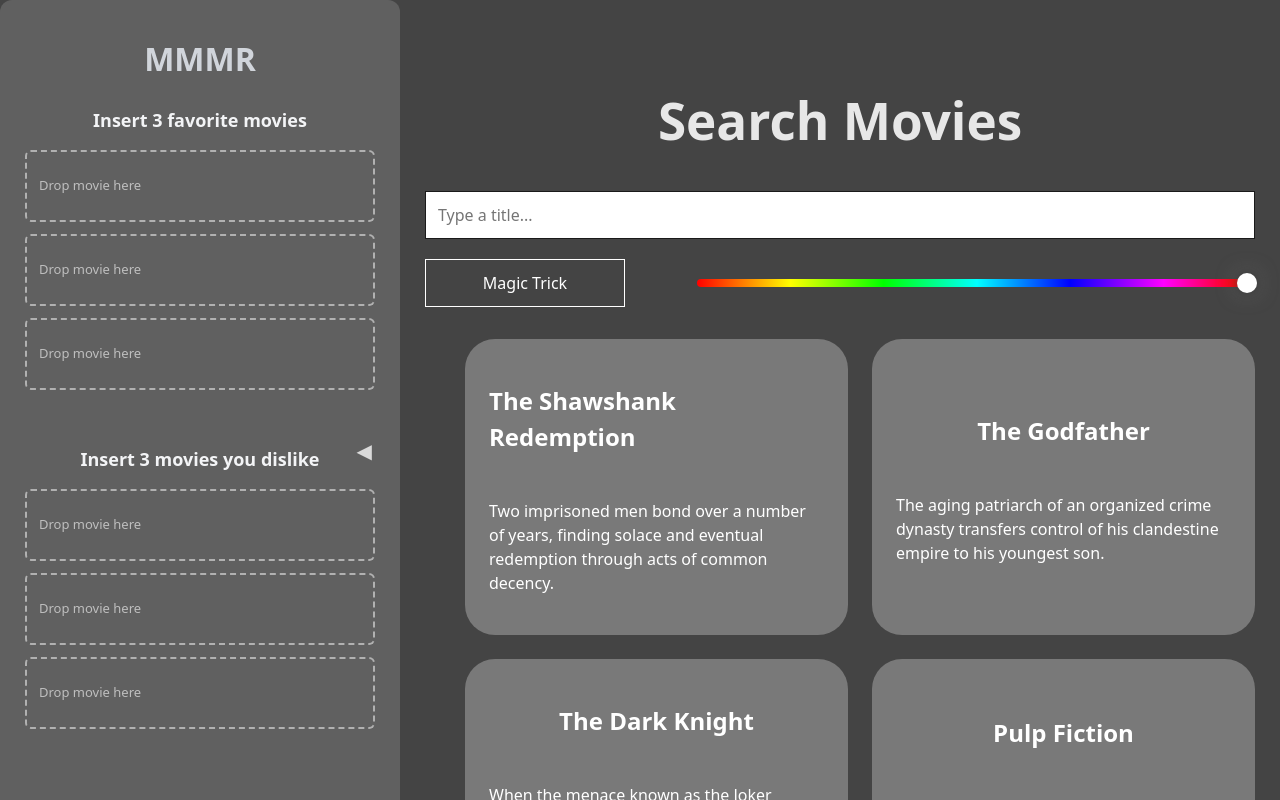
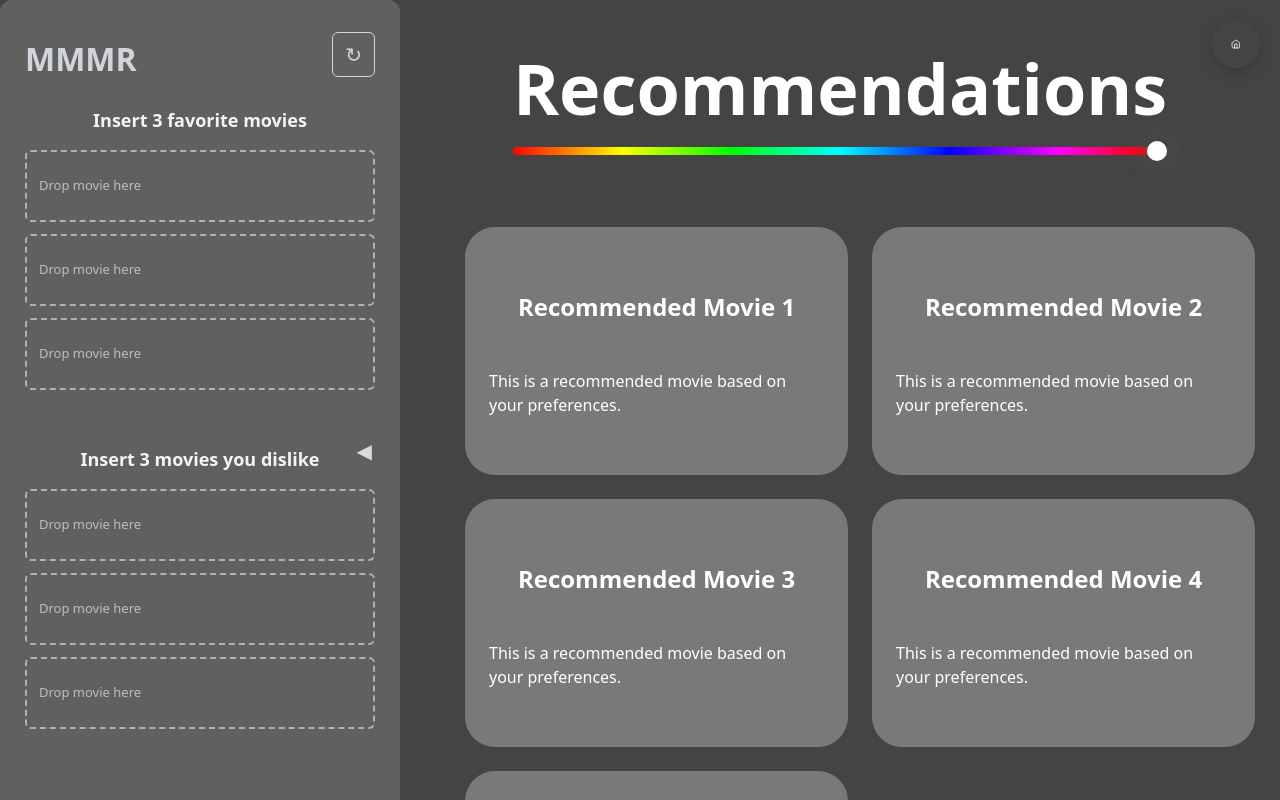
Before and after one commit to aaravgoel2209/ml-multi-model-movie-recommender, a React (Vite) app in the folder frontend/: page /recommend in a window 1280 px wide. Shown: the top 800 px of the page. Built offline with nearby package versions, Linux system fonts and the light colour scheme.

Commit message:
Corrected Recommend Page and updated Navbar. Added loading and routing logic

```diff
--- a/frontend/package.json
+++ b/frontend/package.json
@@ -11,7 +11,8 @@
   },
   "dependencies": {
     "react": "^19.2.0",
-    "react-dom": "^19.2.0"
+    "react-dom": "^19.2.0",
+    "react-router-dom": "^7.13.0"
   },
   "devDependencies": {
     "@eslint/js": "^9.39.1",
--- /dev/null
+++ b/frontend/src/components/HomeButton.css
@@ -0,0 +1,32 @@
+.home-button {
+  position: fixed;
+  top: 20px;
+  right: 20px;
+  z-index: 100;
+  width: 48px;
+  height: 48px;
+  border-radius: 50%;
+  border: none;
+  background: color-mix(in oklab, var(--color) 50%, hsl((var(--color_value) + 20), var(--saturation_level), 50%) 50%);
+  color: white;
+  cursor: pointer;
+  display: flex;
+  align-items: center;
+  justify-content: center;
+  transition: all 0.3s ease;
+  box-shadow: 0 4px 15px rgba(0, 0, 0, 0.2);
+}
+
+.home-button:hover {
+  transform: scale(1.1);
+  box-shadow: 0 6px 20px rgba(0, 0, 0, 0.3);
+}
+
+.home-button:active {
+  transform: scale(0.95);
+}
+
+.home-button svg {
+  width: 24px;
+  height: 24px;
+}
--- /dev/null
+++ b/frontend/src/components/HomeButton.tsx
@@ -0,0 +1,30 @@
+import { useNavigate } from 'react-router-dom';
+import './HomeButton.css';
+
+const HomeButton: React.FC = () => {
+  const navigate = useNavigate();
+
+  const handleHomeClick = () => {
+    navigate('/');
+  };
+
+  return (
+    <button className="home-button" onClick={handleHomeClick} aria-label="Go to home">
+      <svg
+        width="24"
+        height="24"
+        viewBox="0 0 24 24"
+        fill="none"
+        stroke="currentColor"
+        strokeWidth="2"
+        strokeLinecap="round"
+        strokeLinejoin="round"
+      >
+        <path d="M3 9l9-7 9 7v11a2 2 0 0 1-2 2H5a2 2 0 0 1-2-2z" />
+        <polyline points="9 22 9 12 15 12 15 22" />
+      </svg>
+    </button>
+  );
+};
+
+export default HomeButton;
--- /dev/null
+++ b/frontend/src/components/Loading.css
@@ -0,0 +1,34 @@
+.loading-container {
+  display: flex;
+  flex-direction: column;
+  justify-content: center;
+  align-items: center;
+  height: 100vh;
+  width: 100%;
+  background: color-mix(in oklab, var(--color) 50%, white 50%);
+  z-index: 1000;
+}
+
+.loading-spinner {
+  width: 50px;
+  height: 50px;
+  border: 4px solid rgba(255, 255, 255, 0.3);
+  border-top: 4px solid white;
+  border-radius: 50%;
+  animation: spin 1s linear infinite;
+  margin-bottom: 20px;
+}
+
+@keyframes spin {
+  to {
+    transform: rotate(360deg);
+  }
+}
+
+.loading-text {
+  color: white;
+  font-size: 18px;
+  font-weight: 500;
+  margin: 0;
+  letter-spacing: 0.5px;
+}
--- /dev/null
+++ b/frontend/src/components/Loading.tsx
@@ -0,0 +1,13 @@
+import React from 'react';
+import './Loading.css';
+
+const Loading: React.FC = () => {
+  return (
+    <div className="loading-container">
+      <div className="loading-spinner"></div>
+      <p className="loading-text">Loading recommendations...</p>
+    </div>
+  );
+};
+
+export default Loading;
--- a/frontend/src/components/Nav.css
+++ b/frontend/src/components/Nav.css
@@ -24,6 +24,39 @@
     margin: 0;
     margin-top: 10px;
     transition: opacity 0.6s cubic-bezier(0.4, 0, 0.2, 1);
+}
+
+.navbar-header {
+    display: flex;
+    align-items: center;
+    justify-content: space-between;
+    width: 100%;
+    gap: 10px;
+}
+
+.restart-btn {
+    background: none;
+    border: 1px solid #d1d5db;
+    color: #d1d5db;
+    font-size: 20px;
+    cursor: pointer;
+    padding: 8px 12px;
+    border-radius: 6px;
+    transition: all 0.3s ease;
+    display: flex;
+    align-items: center;
+    justify-content: center;
+}
+
+.restart-btn:hover {
+    color: #fff;
+    border-color: #fff;
+    background-color: rgba(255, 255, 255, 0.1);
+    transform: rotate(180deg);
+}
+
+.restart-btn:active {
+    transform: rotate(180deg) scale(0.95);
 }
 
 .navbar.closed .navbar-title {
--- a/frontend/src/components/Nav.tsx
+++ b/frontend/src/components/Nav.tsx
@@ -8,8 +8,10 @@
 
 export const Nav: React.FC = () => {
     const [isOpen, setIsOpen] = useState(true);
-    const [movies, setMovies] = useState<(DroppedMovie | null)[]>([null, null, null]);
+    const [favoriteMovies, setFavoriteMovies] = useState<(DroppedMovie | null)[]>([null, null, null]);
+    const [dislikedMovies, setDislikedMovies] = useState<(DroppedMovie | null)[]>([null, null, null]);
     const [dragOverIndex, setDragOverIndex] = useState<number | null>(null);
+    const [dragOverSection, setDragOverSection] = useState<'favorite' | 'disliked' | null>(null);
 
     const toggleNav = () => {
         setIsOpen(!isOpen);
@@ -20,35 +22,65 @@
         document.documentElement.style.setProperty('--nav-width', newWidth);
     }, [isOpen]);
 
-    const handleDragOver = (e: React.DragEvent<HTMLDivElement>, index: number) => {
+    const handleDragOver = (e: React.DragEvent<HTMLDivElement>, index: number, section: 'favorite' | 'disliked') => {
         e.preventDefault();
         e.dataTransfer.dropEffect = 'copy';
         setDragOverIndex(index);
+        setDragOverSection(section);
     };
 
     const handleDragLeave = () => {
         setDragOverIndex(null);
+        setDragOverSection(null);
     };
 
-    const handleDrop = (e: React.DragEvent<HTMLDivElement>, index: number) => {
+    const handleDropFavorite = (e: React.DragEvent<HTMLDivElement>, index: number) => {
         e.preventDefault();
         setDragOverIndex(null);
+        setDragOverSection(null);
 
         // Get the movie data from the drag event
         const movieTitle = e.dataTransfer.getData('movieTitle');
         const movieId = e.dataTransfer.getData('movieId');
 
         if (movieTitle && movieId) {
-            const updatedMovies = [...movies];
+            const updatedMovies = [...favoriteMovies];
             updatedMovies[index] = { id: movieId, title: movieTitle };
-            setMovies(updatedMovies);
+            setFavoriteMovies(updatedMovies);
         }
     };
 
-    const removeMovie = (index: number) => {
-        const updatedMovies = [...movies];
-        updatedMovies[index] = null;
-        setMovies(updatedMovies);
+    const handleDropDisliked = (e: React.DragEvent<HTMLDivElement>, index: number) => {
+        e.preventDefault();
+        setDragOverIndex(null);
+        setDragOverSection(null);
+
+        // Get the movie data from the drag event
+        const movieTitle = e.dataTransfer.getData('movieTitle');
+        const movieId = e.dataTransfer.getData('movieId');
+
+        if (movieTitle && movieId) {
+            const updatedMovies = [...dislikedMovies];
+            updatedMovies[index] = { id: movieId, title: movieTitle };
+            setDislikedMovies(updatedMovies);
+        }
+    };
+
+    const removeMovie = (index: number, section: 'favorite' | 'disliked') => {
+        if (section === 'favorite') {
+            const updatedMovies = [...favoriteMovies];
+            updatedMovies[index] = null;
+            setFavoriteMovies(updatedMovies);
+        } else {
+            const updatedMovies = [...dislikedMovies];
+            updatedMovies[index] = null;
+            setDislikedMovies(updatedMovies);
+        }
+    };
+
+    const handleRestart = () => {
+        setFavoriteMovies([null, null, null]);
+        setDislikedMovies([null, null, null]);
     };
 
     return (
@@ -56,26 +88,38 @@
             <nav
                 className={`navbar ${isOpen ? 'open' : 'closed'}`}
             >
-                <h2 className="navbar-title">MMMR</h2>
+                <div className="navbar-header">
+                    <h2 className="navbar-title">MMMR</h2>
+                    {isOpen && (
+                        <button
+                            className="restart-btn"
+                            onClick={handleRestart}
+                            aria-label="Restart and clear all movies"
+                            title="Clear all movies"
+                        >
+                            ↻
+                        </button>
+                    )}
+                </div>
 
                 {isOpen && (
                     <div className="nav-content">
                         <h3 className="nav-subtitle">Insert 3 favorite movies</h3>
-                        <div className="movies-input-container">
-                            {movies.map((movie, index) => (
+                        <div className="movies-input-container favorite-movies">
+                            {favoriteMovies.map((movie, index) => (
                                 <div
                                     key={index}
-                                    className={`movie-drop-zone ${dragOverIndex === index ? 'drag-over' : ''}`}
-                                    onDragOver={(e) => handleDragOver(e, index)}
+                                    className={`movie-drop-zone ${dragOverIndex === index && dragOverSection === 'favorite' ? 'drag-over' : ''}`}
+                                    onDragOver={(e) => handleDragOver(e, index, 'favorite')}
                                     onDragLeave={handleDragLeave}
-                                    onDrop={(e) => handleDrop(e, index)}
+                                    onDrop={(e) => handleDropFavorite(e, index)}
                                 >
                                     {movie ? (
                                         <div className="movie-item">
                                             <span className="movie-title">{movie.title}</span>
                                             <button
                                                 className="remove-btn"
-                                                onClick={() => removeMovie(index)}
+                                                onClick={() => removeMovie(index, 'favorite')}
                                                 aria-label="Remove movie"
                                             >
                                                 ✕
@@ -89,21 +133,21 @@
                         </div>
                         <br />
                         <h3 className="nav-subtitle">Insert 3 movies you dislike</h3>
-                        <div className="movies-input-container">
-                            {movies.map((movie, index) => (
+                        <div className="movies-input-container disliked-movies">
+                            {dislikedMovies.map((movie, index) => (
                                 <div
                                     key={index}
-                                    className={`movie-drop-zone ${dragOverIndex === index ? 'drag-over' : ''}`}
-                                    onDragOver={(e) => handleDragOver(e, index)}
+                                    className={`movie-drop-zone ${dragOverIndex === index && dragOverSection === 'disliked' ? 'drag-over' : ''}`}
+                                    onDragOver={(e) => handleDragOver(e, index, 'disliked')}
                                     onDragLeave={handleDragLeave}
-                                    onDrop={(e) => handleDrop(e, index)}
+                                    onDrop={(e) => handleDropDisliked(e, index)}
                                 >
                                     {movie ? (
                                         <div className="movie-item">
                                             <span className="movie-title">{movie.title}</span>
                                             <button
                                                 className="remove-btn"
-                                                onClick={() => removeMovie(index)}
+                                                onClick={() => removeMovie(index, 'disliked')}
                                                 aria-label="Remove movie"
                                             >
                                                 ✕
--- a/frontend/src/main.tsx
+++ b/frontend/src/main.tsx
@@ -1,10 +1,13 @@
 import { StrictMode } from 'react'
 import { createRoot } from 'react-dom/client'
+import { BrowserRouter } from 'react-router-dom'
 import './index.css'
 import App from './pages/App.tsx'
 
 createRoot(document.getElementById('root')!).render(
   <StrictMode>
-    <App />
+    <BrowserRouter>
+      <App />
+    </BrowserRouter>
   </StrictMode>,
 )
--- a/frontend/src/pages/App.css
+++ b/frontend/src/pages/App.css
@@ -145,3 +145,21 @@
     box-shadow: 0 0 20px #a82929, 0 0 30px #298aa8, inset 0 0 15px rgba(255, 255, 255, 0.3), 0 0 15px rgba(255, 255, 255, 0.8);
   }
 }
+
+/* Recommend Page Styles */
+.recommend-header {
+  text-align: center;
+  margin-bottom: 40px;
+}
+
+.recommend-header h1 {
+  margin: 0 0 20px 0;
+  font-size: 70px;
+  color: #fff;
+}
+
+.color-range {
+  max-width: 100%;
+  margin: 0 auto;
+  display: block;
+}
--- a/frontend/src/pages/App.tsx
+++ b/frontend/src/pages/App.tsx
@@ -1,16 +1,39 @@
 import './App.css'
+import { useState } from 'react';
+import { Routes, Route } from 'react-router-dom';
 import { Nav } from '../components/Nav';
 import HomePage from './home/HomePage';
-//import RecommendPage from './recommend/RecommendPage';
+import RecommendPage from './recommend/RecommendPage';
+import Loading from '../components/Loading';
 
 function App() {
+  const [isLoading, setIsLoading] = useState(false);
 
+  const handleMagicTrick = () => {
+    // Set loading state - will remain until backend responds
+    setIsLoading(true);
+  };
+
+  const handleNavigateComplete = () => {
+    // Called when backend data is loaded and RecommendPage is ready
+    // This will be triggered by RecommendPage's onEnter callback
+    setIsLoading(false);
+  };
 
   return (
-    <div className="App">
-      <Nav />
-      <HomePage />
-    </div>
+    <>
+      {/* Always render Routes so navigation works */}
+      <div className="App">
+        <Nav />
+        <Routes>
+          <Route path="/" element={<HomePage onMagicTrick={handleMagicTrick} />} />
+          <Route path="/recommend" element={<RecommendPage onEnter={handleNavigateComplete} />} />
+        </Routes>
+      </div>
+
+      {/* Loading overlay appears on top of Routes */}
+      {isLoading && <Loading />}
+    </>
   )
 }
 
--- a/frontend/src/pages/home/HomePage.tsx
+++ b/frontend/src/pages/home/HomePage.tsx
@@ -1,5 +1,10 @@
-import { useState, useEffect } from 'react';
+import { useState, useEffect, useCallback } from 'react';
+import { useNavigate } from 'react-router-dom';
 import Card from '../../components/Card';
+
+interface HomePageProps {
+  onMagicTrick: () => void;
+}
 
 interface Movie {
     id: string;
@@ -13,9 +18,15 @@
     { id: 'movie-3', title: 'The Dark Knight', description: 'When the menace known as the Joker wreaks havoc and chaos on the people of Gotham, Batman must accept one of the greatest psychological tests.' },
     { id: 'movie-4', title: 'Pulp Fiction', description: 'The lives of two mob hitmen, a boxer, a gangster and his wife intertwine in four tales of violence and redemption.' },
     { id: 'movie-5', title: 'Forrest Gump', description: 'The presidencies of Kennedy and Johnson unfold from the perspective of an Alabama man with an IQ of 75.' },
+    { id: 'movie-6', title: 'Inception', description: 'A skilled thief who steals corporate secrets through the use of dream-sharing technology is given the inverse task of planting an idea.' },
+    { id: 'movie-7', title: 'Interstellar', description: 'A team of explorers travel through a wormhole in space in an attempt to ensure humanity\'s survival.' },
+    { id: 'movie-8', title: 'The Matrix', description: 'A computer hacker learns from mysterious rebels about the true nature of his reality and his role in the war against its controllers.' },
+    { id: 'movie-9', title: 'Gladiator', description: 'A former Roman General sets out to exact vengeance against the corrupt emperor who murdered his family and sent him into slavery.' },
+    { id: 'movie-10', title: 'The Silence of the Lambs', description: 'A young FBI cadet must receive the help of an incarcerated cannibal killer to help catch another serial killer who skins his victims.' },
 ];
 
-function HomePage() {
+function HomePage({ onMagicTrick }: HomePageProps) {
+  const navigate = useNavigate();
   const [colorValue, setColorValue] = useState(360);
   const saturation = colorValue === 360 ? 0 : 50;
   const [draggedMovie, setDraggedMovie] = useState<{ id: string; title: string } | null>(null);
@@ -30,6 +41,13 @@
     e.dataTransfer.effectAllowed = 'copy';
   };
 
+  const handleMagicTrick = useCallback(() => {
+    onMagicTrick();
+    setTimeout(() => {
+      navigate('/recommend');
+    }, 500);
+  }, [navigate, onMagicTrick]);
+
   if (draggedMovie && !draggedMovie.id) {
     console.log(draggedMovie);
   }
@@ -40,7 +58,7 @@
         <h1>Search Movies</h1>
         <input type="text" placeholder="Type a title..." />
         <div>
-          <button>Magic Trick</button>
+          <button onClick={handleMagicTrick}>Magic Trick</button>
           <input type="range" min="0" max="360" value={colorValue} onChange={(e) => setColorValue(parseInt(e.target.value))}/>
         </div>
       </div>
--- a/frontend/src/pages/recommend/RecommendPage.tsx
+++ b/frontend/src/pages/recommend/RecommendPage.tsx
@@ -1,6 +1,20 @@
 import { useState, useEffect } from 'react';
+import HomeButton from '../../components/HomeButton';
+import Card from '../../components/Card';
 
-function RecommendPage() {
+interface RecommendPageProps {
+  onEnter?: () => void;
+}
+
+const RECOMMENDED_MOVIES = [
+  { id: 'rec-1', title: 'Recommended Movie 1', description: 'This is a recommended movie based on your preferences.' },
+  { id: 'rec-2', title: 'Recommended Movie 2', description: 'This is a recommended movie based on your preferences.' },
+  { id: 'rec-3', title: 'Recommended Movie 3', description: 'This is a recommended movie based on your preferences.' },
+  { id: 'rec-4', title: 'Recommended Movie 4', description: 'This is a recommended movie based on your preferences.' },
+  { id: 'rec-5', title: 'Recommended Movie 5', description: 'This is a recommended movie based on your preferences.' },
+];
+
+function RecommendPage({ onEnter }: RecommendPageProps) {
   const [colorValue, setColorValue] = useState(360);
   const saturation = colorValue === 360 ? 0 : 50;
 
@@ -9,35 +23,44 @@
     document.documentElement.style.setProperty('--saturation_level', `${saturation}%`);
   }, [colorValue, saturation]);
 
+  const handleDragStart = () => {
+    // Handle drag start if needed
+  };
+
+  useEffect(() => {
+    onEnter?.();
+  }, [onEnter]);
+
   return (
-    <div className="App">
+    <>
+      <HomeButton />
       <section>
-          <div id="search">
-            <h1>Search Movies</h1>
-            <input type="text" placeholder="Type a title..." />
-            <div>
-              <button>Magic Trick</button>
-              <input type="range" min="0" max="360" value={colorValue} onChange={(e) => setColorValue(parseInt(e.target.value))}/>
-            </div>
+        <div className="recommend-header">
+          <h1>Recommendations</h1>
+          <input
+            type="range"
+            min="0"
+            max="360"
+            value={colorValue}
+            onChange={(e) => setColorValue(parseInt(e.target.value))}
+            className="color-range"
+          />
         </div>
         <div>
           <ul className='cards'>
-              <li className='card'>
-                <h2>Movie Title</h2>
-                <p>Movie description goes here. It can be a brief summary of the plot, the genre, or any other relevant information about the movie.</p>
-              </li>
-              <li className='card'>
-                <h2>Movie Title</h2>
-                <p>Movie description goes here. It can be a brief summary of the plot, the genre, or any other relevant information about the movie.</p>
-              </li>
-              <li className='card'>
-                <h2>Movie Title</h2>
-                <p>Movie description goes here. It can be a brief summary of the plot, the genre, or any other relevant information about the movie.</p>
-              </li>
+            {RECOMMENDED_MOVIES.map((movie) => (
+              <Card
+                key={movie.id}
+                id={movie.id}
+                title={movie.title}
+                description={movie.description}
+                onDragStart={handleDragStart}
+              />
+            ))}
           </ul>
         </div>
       </section>
-    </div>
+    </>
   )
 }
 
```
Also changed, not shown: 1 other file (tests, documents, lock files or other folders). Lines whose indentation alone changed are shown as unchanged.
